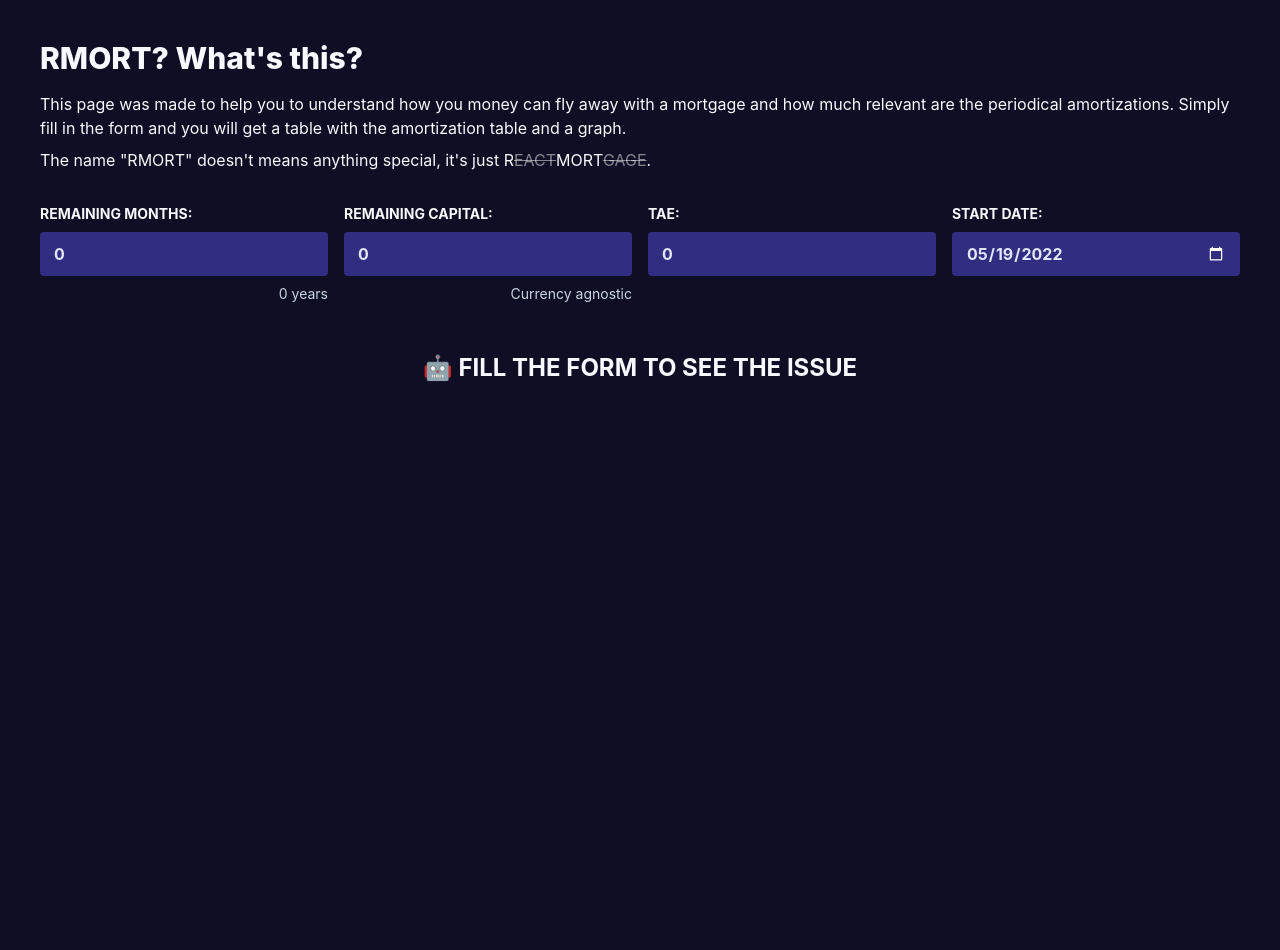
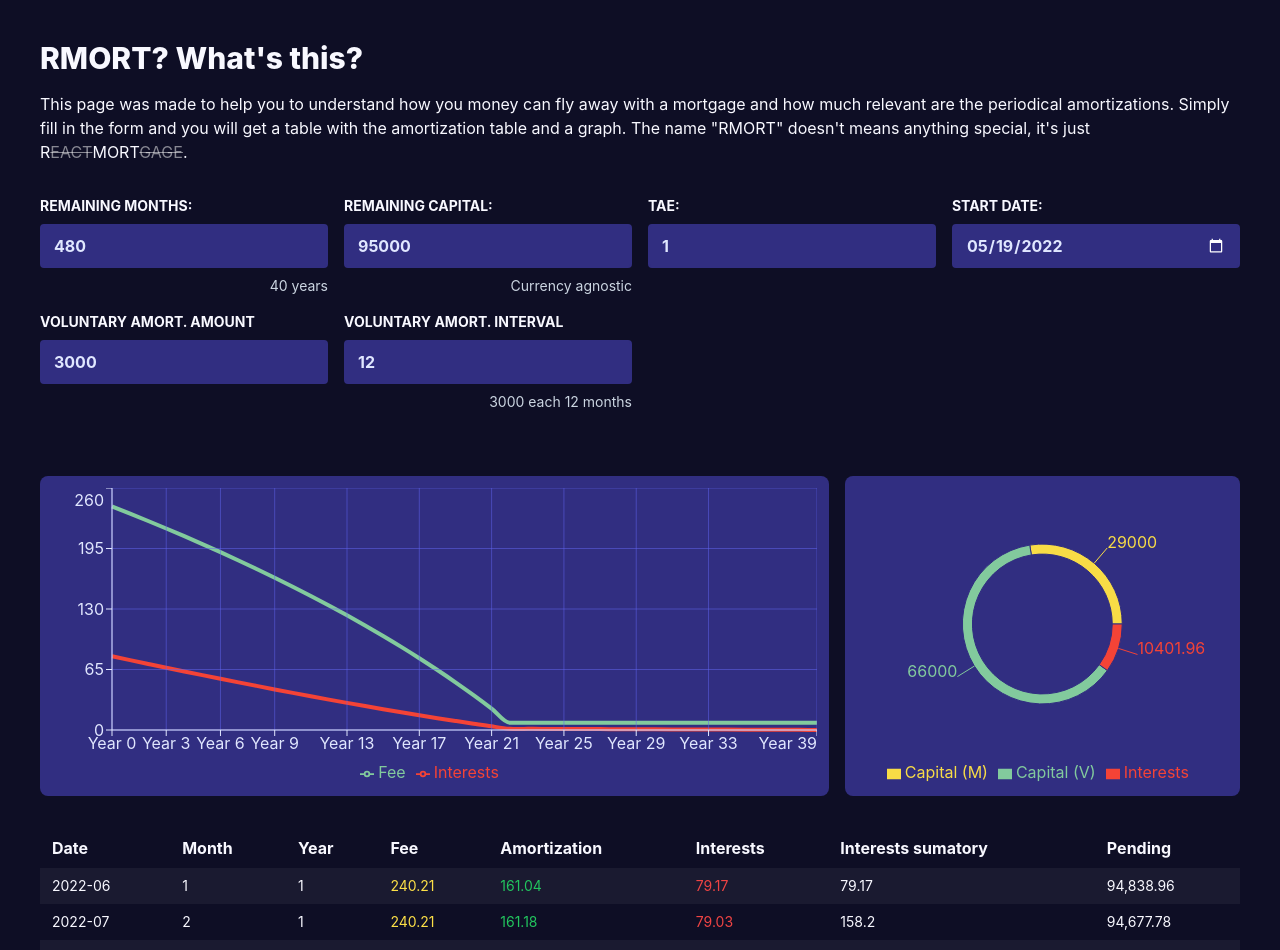
Before and after one commit to emmgfx/rmort, a Next.js app: page / in a window 1280 px wide. Shown: the top 950 px of the page. Before the commit the page ends 800 px from the top, so only its background shows below. Built offline with nearby package versions, Linux system fonts and the light colour scheme.

Commit message:
Latest improvements

```diff
--- a/components/ChartCard.js
+++ b/components/ChartCard.js
@@ -1,5 +1,5 @@
 const ChartCard = ({ children }) => (
-  <div className="flex items-center justify-center bg-indigo-900 rounded-lg p-3 w-full h-80">
+  <div className="flex items-center min-w-0 justify-center bg-indigo-900 rounded-lg p-3 w-full h-80">
     {children}
   </div>
 );
--- a/components/ChartLines.js
+++ b/components/ChartLines.js
@@ -9,10 +9,10 @@ import {
   YAxis,
 } from "recharts";
 
-const ChartLines = ({ values = [] }) => {
+const ChartLines = ({ amortizationTable = [] }) => {
   const data =
-    values.length > 12
-      ? values
+    amortizationTable.length > 12
+      ? amortizationTable
           .map((row, index, rows) => {
             if (row.year === rows[index - 1]?.year || 0) return null;
             return {
@@ -22,7 +22,7 @@ const ChartLines = ({ values = [] }) => {
             };
           })
           .filter((row) => row !== null)
-      : values.map((row, index) => ({
+      : amortizationTable.map((row, index) => ({
           name: `Month ${row.month}`,
           Fee: row.fee,
           Interests: row.interests,
@@ -37,6 +37,7 @@ const ChartLines = ({ values = [] }) => {
           stroke="#82ca9d"
           strokeWidth={4}
           dot={false}
+          isAnimationActive={false}
         />
         <Line
           type="natural"
@@ -44,6 +45,7 @@ const ChartLines = ({ values = [] }) => {
           stroke="#f44336"
           strokeWidth={4}
           dot={false}
+          isAnimationActive={false}
         />
         <CartesianGrid strokeWidth=".5" stroke="#6366f1" />
         <XAxis dataKey="name" stroke="#e0e6fe" />
--- a/components/ChartPie.js
+++ b/components/ChartPie.js
@@ -1,25 +1,37 @@
 import {
-  CartesianGrid,
   Legend,
   Pie,
   PieChart,
   ResponsiveContainer,
   Tooltip,
-  XAxis,
-  YAxis,
   Cell,
 } from "recharts";
 
-const COLORS = ["#82ca9d", "#f44336"];
+const COLORS = ["#f8dc46", "#82ca9d", "#f44336"];
 
-const ChartPie = ({ values = [] }) => {
-  const capital = values.reduce((acc, row) => acc + row.amortization, 0);
-  const interests = values.reduce((acc, row) => acc + row.interests, 0);
+const ChartPie = ({ amortizationTable = [] }) => {
+  const capitalMandatory = amortizationTable.reduce((acc, row) => {
+    if (row.type === "mandatory") return acc + row.amortization;
+    return acc;
+  }, 0);
+  const capitalVoluntary = amortizationTable.reduce((acc, row) => {
+    if (row.type === "voluntary") return acc + row.amortization;
+    return acc;
+  }, 0);
+  const interests = amortizationTable.reduce(
+    (acc, row) => acc + row.interests,
+    0
+  );
 
+  console.log({ capitalMandatory, capitalVoluntary, interests });
   const data = [
     {
-      name: "Capital",
-      value: Math.round(capital * 100) / 100,
+      name: "Capital (M)",
+      value: Math.round(capitalMandatory * 100) / 100,
+    },
+    {
+      name: "Capital (V)",
+      value: Math.round(capitalVoluntary * 100) / 100,
     },
     { name: "Interests", value: Math.round(interests * 100) / 100 },
   ];
@@ -36,9 +48,7 @@ const ChartPie = ({ values = [] }) => {
           outerRadius={80}
           stroke="#312e81"
           label
-          // paddingAngle={5}
-          // strokeWidth={0}
-          // labelLine
+          isAnimationActive={false}
         >
           {data.map((entry, index) => (
             <Cell key={`cell-${index}`} fill={COLORS[index % COLORS.length]} />
--- a/components/Form.js
+++ b/components/Form.js
@@ -1,143 +1,108 @@
 import { useState, useEffect } from "react";
 
-const Form = ({ onValuesUpdated = () => {} }) => {
-  const [months, setMonths] = useState(0);
-  const [capital, setCapital] = useState(0);
-  const [tae, setTae] = useState(0);
+import Input from "./Input";
+
+import getAmortizationTable from "../shared/amortizationTable";
+import { monthsToYearsAndMonths } from "../shared/utils";
+
+const Form = ({ onNewAmortizationTable = () => {} }) => {
+  const [months, setMonths] = useState(480);
+  const [capital, setCapital] = useState(95000);
+  const [tae, setTae] = useState(1);
   const [startDate, setStartDate] = useState(
     new Date().toISOString().substring(0, 10)
   );
+  const [VPAAmount, setVPAAmount] = useState(3000);
+  const [VPAInterval, setVPAInterval] = useState(12);
 
   useEffect(() => {
     if (months <= 0 || months > 480 || tae <= 0 || capital <= 0) {
-      onValuesUpdated([]);
+      onNewAmortizationTable([]);
       return;
     }
 
-    const fees = [];
+    const amortizationTable = getAmortizationTable({
+      months,
+      capital,
+      tae,
+      startDate,
+      VPAInterval,
+      VPAAmount,
+    });
 
-    const originalRemainingMonths = months;
-    const originalRemainingCapital = capital;
-    let interestsTotal = 0;
-    let pendingCapital = originalRemainingCapital;
-    let month = 0;
-    let year = 0;
-    let date = new Date(startDate);
-    console.log(date);
-
-    while (
-      Math.round(pendingCapital * 100) / 100 > 0 &&
-      month <= originalRemainingMonths
-    ) {
-      let fee =
-        Math.round(
-          ((pendingCapital * (tae / 12)) /
-            (100 *
-              (1 -
-                Math.pow(
-                  1 + tae / 12 / 100,
-                  month - originalRemainingMonths
-                )))) *
-            100
-        ) / 100;
-      let interests =
-        Math.round(((pendingCapital * (tae / 12)) / 100) * 100) / 100;
-      let amortization = fee - interests;
-      month++;
-      let _date = new Date(date);
-      _date.setMonth(_date.getMonth() + month);
-
-      interestsTotal += interests;
-      pendingCapital -= amortization;
-
-      fees.push({
-        type: "mandatory",
-        originalRemainingMonths: originalRemainingMonths,
-        originalRemainingCapital: originalRemainingCapital,
-        month: month,
-        year: Math.floor((month - 1) / 12),
-        fee: fee,
-        tae: tae,
-        interests: interests,
-        interestsTotal: interestsTotal,
-        pendingCapital: pendingCapital,
-        amortization: amortization,
-        date: _date,
-      });
-    }
-
-    onValuesUpdated(fees);
-  }, [months, capital, tae, startDate]);
+    onNewAmortizationTable(amortizationTable);
+  }, [
+    months,
+    capital,
+    tae,
+    startDate,
+    VPAInterval,
+    VPAAmount,
+    onNewAmortizationTable,
+  ]);
 
   return (
-    <form className="grid grid-cols-2 md:grid-cols-4 gap-4">
-      <div>
-        <label className="block mb-2 text-sm font-bold uppercase">
-          Remaining months:
-        </label>
-        <input
+    <form>
+      <div className="grid grid-cols-2 md:grid-cols-4 gap-4">
+        <Input
+          label="Remaining months:"
+          subtitle={monthsToYearsAndMonths(months)}
           type="number"
           min={0}
           max={480}
           value={months}
           onChange={(e) => setMonths(e.target.value)}
-          className="text-indigo-100 font-bold rounded w-full bg-indigo-900 border-indigo-900 border-2 focus:ring-0 focus:border-indigo-500"
         />
-        <div className="h-2" />
-        <div className="text-sm text-slate-300 text-right">
-          {monthsToYearsAndMonths(months)}
-        </div>
-      </div>
-      <div>
-        <label className="block mb-2 text-sm font-bold uppercase">
-          Remaining capital:
-        </label>
-        <input
+        <Input
+          label="Remaining capital:"
+          subtitle="Currency agnostic"
           type="number"
+          min={0}
           value={capital}
           onChange={(e) => setCapital(e.target.value)}
-          className="text-indigo-100 font-bold rounded w-full bg-indigo-900 border-indigo-900 border-2 focus:ring-0 focus:border-indigo-500"
         />
-        <div className="h-2" />
-        <div className="text-sm text-slate-300 text-right">
-          Currency agnostic
-        </div>
-      </div>
-      <div>
-        <label className="block mb-2 text-sm font-bold uppercase">TAE:</label>
-        <input
+        <Input
+          label="TAE:"
           type="number"
-          value={tae}
-          onChange={(e) => setTae(e.target.value)}
-          className="text-indigo-100 font-bold rounded w-full bg-indigo-900 border-indigo-900 border-2 focus:ring-0 focus:border-indigo-500"
           min={0.01}
           max={30}
           step={0.01}
-          required
+          value={tae}
+          onChange={(e) => setTae(e.target.value)}
         />
-      </div>
-      <div>
-        <label className="block mb-2 text-sm font-bold uppercase">
-          Start date:
-        </label>
-        <input
+        <Input
+          label="Start date:"
           type="date"
           value={startDate}
           onChange={(e) => setStartDate(e.target.value)}
           style={{ colorScheme: "dark" }}
-          className="text-indigo-100 font-bold rounded w-full bg-indigo-900 border-indigo-900 border-2 focus:ring-0 focus:border-indigo-500"
+        />
+        <Input
+          type="number"
+          label="Voluntary amort. amount"
+          value={VPAAmount}
+          step={1}
+          min={0}
+          onChange={(e) => setVPAAmount(e.target.value)}
+        />
+        <Input
+          type="number"
+          label="Voluntary amort. interval"
+          step={1}
+          min={0}
+          value={VPAInterval}
+          onChange={(e) => setVPAInterval(e.target.value)}
+          subtitle={`${VPAAmount} each ${VPAInterval} months`}
         />
       </div>
+      {/* <div className="h-6" /> */}
+      {/* <h3 className="text-xl font-bold uppercase flex items-center gap-8">
+        Voluntary periodic amortization
+      </h3> */}
+      {/* <div className="h-6" /> */}
+      <div className="grid grid-cols-2 md:grid-cols-4 gap-4"></div>
     </form>
   );
 };
 
-const monthsToYearsAndMonths = (months) => {
-  const years = Math.floor(months / 12);
-  const monthsLeft = months % 12;
-  return monthsLeft === 0
-    ? `${years} years`
-    : `${years} years and ${monthsLeft} months`;
-};
-
 export default Form;
--- a/components/Header.js
+++ b/components/Header.js
@@ -6,12 +6,8 @@ const Header = () => (
       This page was made to help you to understand how you money can fly away
       with a mortgage and how much relevant are the periodical amortizations.
       Simply fill in the form and you will get a table with the amortization
-      table and a graph.
-    </p>
-    <div className="h-2" />
-    <p>
-      The name &quot;RMORT&quot; doesn&apos;t means anything special, it&apos;s
-      just R<del className="text-white/50">EACT</del>MORT
+      table and a graph. The name &quot;RMORT&quot; doesn&apos;t means anything
+      special, it&apos;s just R<del className="text-white/50">EACT</del>MORT
       <del className="text-white/50">GAGE</del>.
     </p>
   </>
--- /dev/null
+++ b/components/Input.js
@@ -0,0 +1,13 @@
+const Input = ({ label, subtitle, ...props }) => (
+  <div>
+    <label className="block mb-2 text-sm font-bold uppercase">{label}</label>
+    <input
+      {...props}
+      className="text-indigo-100 font-bold rounded w-full bg-indigo-900 border-indigo-900 border-2 focus:ring-0 focus:border-indigo-500"
+    />
+    <div className="h-2" />
+    <div className="text-sm text-slate-300 text-right">{subtitle}</div>
+  </div>
+);
+
+export default Input;
--- a/components/Table.js
+++ b/components/Table.js
@@ -1,6 +1,7 @@
 import classNames from "classnames";
+import { numberFormat } from "../shared/utils";
 
-const Table = ({ values }) => {
+const Table = ({ amortizationTable }) => {
   return (
     <div className="overflow-x-auto">
       <table className="w-full text-left table-auto">
@@ -17,12 +18,14 @@ const Table = ({ values }) => {
           </tr>
         </thead>
         <tbody>
-          {values.map((row, index) => (
+          {amortizationTable.map((row, index) => (
             <tr
               key={index}
               className={classNames(
                 "text-sm transition ease-in-out hover:bg-indigo-900 rounded-md overflow-hidden",
-                index % 2 === 0 && "bg-white/5"
+                index % 2 === 0 && "bg-white/5",
+                row.type === "voluntary" && "bg-green-800",
+                row.type === "voluntary" && "hover:bg-green-500"
               )}
             >
               <td className="px-3 py-2">
@@ -31,20 +34,18 @@ const Table = ({ values }) => {
               <td className="px-3 py-2">{row.month}</td>
               <td className="px-3 py-2">{row.year + 1}</td>
               <td className="px-3 py-2 text-yellow-300">
-                {new Intl.NumberFormat({}).format(row.fee)}
+                {numberFormat(row.fee)}
               </td>
               <td className="px-3 py-2 text-green-500">
-                {new Intl.NumberFormat({}).format(row.amortization)}
+                {numberFormat(row.amortization)}
               </td>
               <td className="px-3 py-2 text-red-500">
-                {new Intl.NumberFormat({}).format(row.interests)}
+                {numberFormat(row.interests)}
               </td>
               <td className="px-3 py-2">
-                {new Intl.NumberFormat({}).format(row.interestsTotal)}
+                {numberFormat(row.interestsSumatory)}
               </td>
-              <td className="px-3 py-2">
-                {new Intl.NumberFormat({}).format(row.pendingCapital)}
-              </td>
+              <td className="px-3 py-2">{numberFormat(row.pendingCapital)}</td>
             </tr>
           ))}
         </tbody>
--- a/pages/index.js
+++ b/pages/index.js
@@ -1,4 +1,4 @@
-import { useState } from "react";
+import { useState, useCallback } from "react";
 
 import Form from "../components/Form";
 import Table from "../components/Table";
@@ -9,9 +9,13 @@ import Head from "next/head";
 import Header from "../components/Header";
 
 export default function Home() {
-  const [values, setValues] = useState([]);
+  const [amortizationTable, setAmortizationTable] = useState([]);
+  const interests = amortizationTable.reduce((a, r) => a + r.interests, 0);
 
-  const interests = values.reduce((acc, row) => acc + row.interests, 0);
+  const onNewAmortizationTable = useCallback(
+    (values) => setAmortizationTable(values),
+    [setAmortizationTable]
+  );
 
   return (
     <>
@@ -22,32 +26,32 @@ export default function Home() {
           content="Understand how you money can fly away with a mortgage and how much relevant are the periodical amortizations"
         />
       </Head>
-      <div className="container mx-auto p-10">
+      <div className="container mx-auto p-5 md:p-10">
         <Header />
         <div className="h-8" />
-        <Form onValuesUpdated={(values) => setValues(values)} />
+        <Form onNewAmortizationTable={onNewAmortizationTable} />
+        <div className="h-16" />
 
-        <p className="pt-12 pb-14 text-2xl text-center uppercase font-bold">
+        {/* <p className="pt-12 pb-14 text-2xl text-center uppercase font-bold">
           {values.length > 0
             ? `🤖 You'll pay ~${new Intl.NumberFormat({}).format(
                 interests
               )} in interests`
             : "🤖 Fill the form to see the issue"}
-        </p>
+        </p> */}
 
-        {values.length > 0 && (
+        {amortizationTable.length > 0 && (
           <>
             <div className="grid grid-rows-2 md:grid-rows-1 md:grid-cols-[2fr_1fr] gap-4">
               <ChartCard>
-                <ChartLines values={values} />
+                <ChartLines amortizationTable={amortizationTable} />
               </ChartCard>
               <ChartCard>
-                <ChartPie values={values} />
+                <ChartPie amortizationTable={amortizationTable} />
               </ChartCard>
             </div>
             <div className="h-8" />
-
-            <Table values={values} />
+            <Table amortizationTable={amortizationTable} />
           </>
         )}
       </div>
--- /dev/null
+++ b/shared/amortizationTable.js
@@ -0,0 +1,69 @@
+import { roundToTwo } from "./utils";
+
+const getAmortizationTable = ({
+  months = 0,
+  capital = 0,
+  startDate = new Date(),
+  tae = 0,
+  VPAAmount = 0,
+  VPAInterval = 0,
+}) => {
+  const fees = [];
+
+  let interestsSumatory = 0;
+  let pendingCapital = capital;
+  let currentMonth = 0;
+  let currentDate = new Date(startDate);
+
+  while (roundToTwo(pendingCapital) > 0 && currentMonth <= months) {
+    let fee = roundToTwo(
+      (pendingCapital * (tae / 12)) /
+        (100 * (1 - Math.pow(1 + tae / 12 / 100, currentMonth - months)))
+    );
+    let interests = roundToTwo((pendingCapital * (tae / 12)) / 100);
+    let amortization = fee - interests;
+    currentMonth++;
+    currentDate.setMonth(currentDate.getMonth() + 1);
+
+    interestsSumatory += interests;
+    pendingCapital -= amortization;
+
+    fees.push({
+      type: "mandatory",
+      month: currentMonth,
+      year: Math.floor((currentMonth - 1) / 12),
+      fee: fee,
+      interests: interests,
+      interestsSumatory: interestsSumatory,
+      amortization: amortization,
+      pendingCapital: pendingCapital,
+      date: new Date(currentDate),
+    });
+
+    const isVPAConfigured = VPAAmount > 0 && VPAInterval > 0;
+
+    if (!isVPAConfigured) continue;
+    const currentMonthNeedsVPA = currentMonth % VPAInterval == 0;
+    if (!currentMonthNeedsVPA) continue;
+    const canDoVPA = currentMonthNeedsVPA && pendingCapital > VPAAmount;
+    if (!canDoVPA) continue;
+
+    pendingCapital -= VPAAmount;
+
+    fees.push({
+      type: "voluntary",
+      month: currentMonth,
+      year: Math.floor((currentMonth - 1) / 12),
+      fee: parseFloat(VPAAmount),
+      interests: 0,
+      interestsSumatory: interestsSumatory,
+      amortization: parseFloat(VPAAmount),
+      pendingCapital: pendingCapital,
+      date: new Date(currentDate),
+    });
+  }
+
+  return fees;
+};
+
+export default getAmortizationTable;
--- /dev/null
+++ b/shared/utils.js
@@ -0,0 +1,13 @@
+export const roundToTwo = (num) => {
+  return +(Math.round(num + "e+2") + "e-2");
+};
+
+export const numberFormat = (num) => new Intl.NumberFormat({}).format(num);
+
+export const monthsToYearsAndMonths = (months) => {
+  const years = Math.floor(months / 12);
+  const monthsLeft = months % 12;
+  return monthsLeft === 0
+    ? `${years} years`
+    : `${years} years and ${monthsLeft} months`;
+};
```
